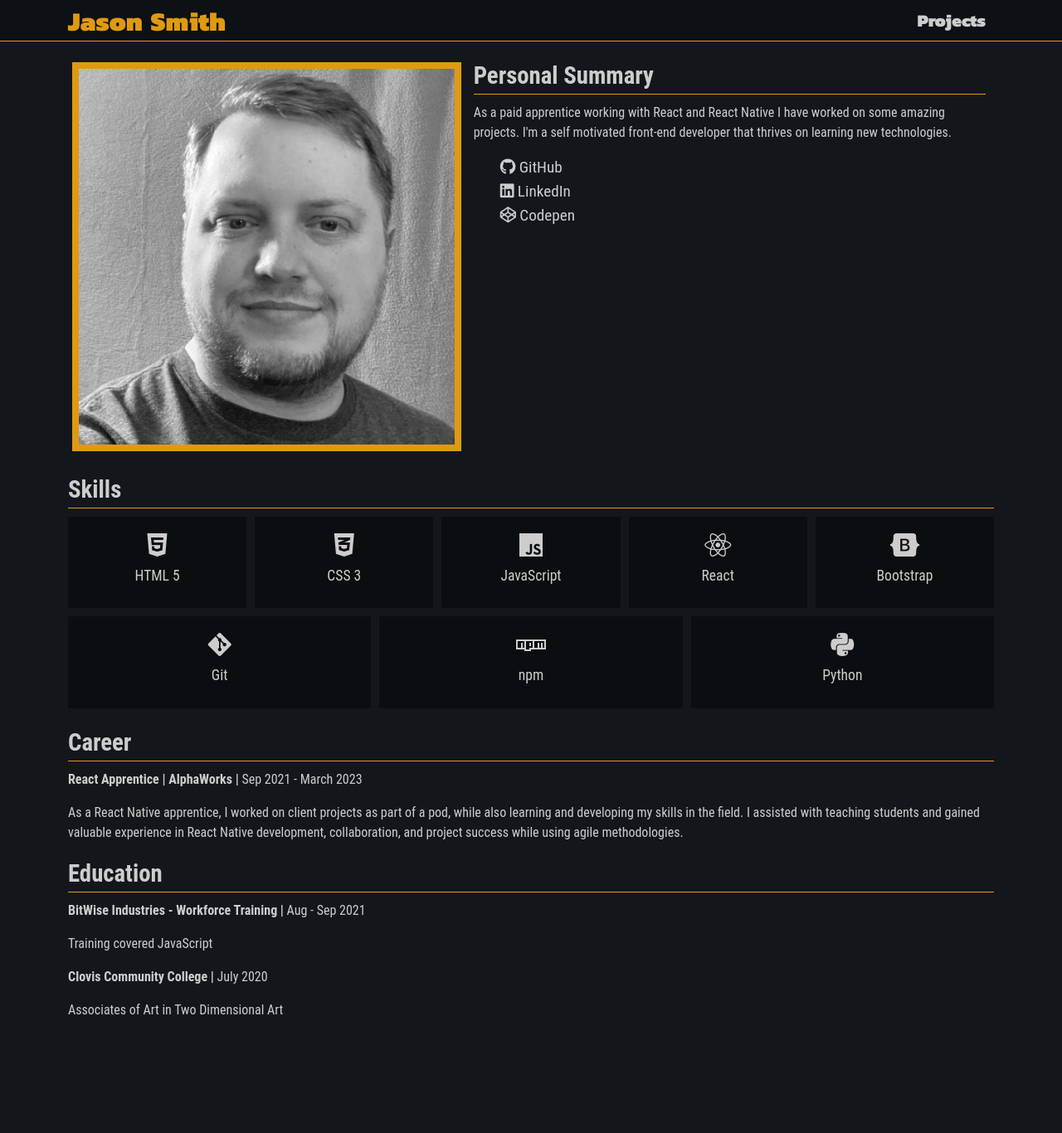
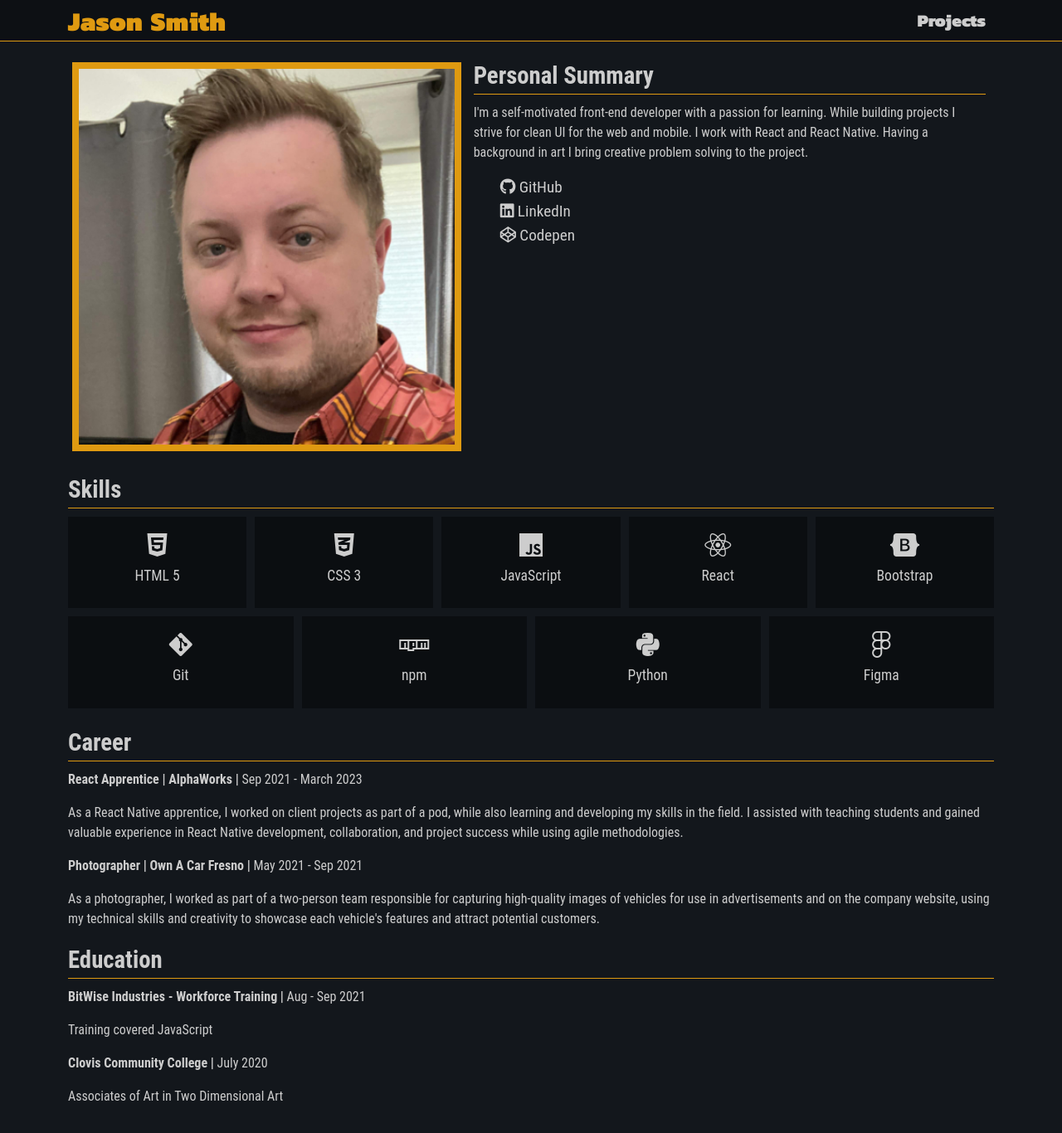
Before and after one commit to SmiJa/SmiJa, a React (Create React App) app: page / in a window 1280 px wide. Shown: the top 1366 px of the page at 83% size. Before the commit the page ends 1266 px from the top, so only its background shows below. Built offline with nearby package versions, Linux system fonts and the light colour scheme.

Commit message:
update about, career, and projects js files. Also add a new project.

```diff
--- a/package.json
+++ b/package.json
@@ -1,6 +1,6 @@
 {
   "name": "portfolio",
-  "version": "2.0.0",
+  "version": "2.1.0",
   "homepage": "https://smija.github.io/portfolio/",
   "private": true,
   "dependencies": {
--- a/src/components/About.js
+++ b/src/components/About.js
@@ -1,4 +1,4 @@
-import Me from './../images/profile2.png';
+import Me from './../images/ProfilePicSquare.jpg';
 import Career from './Career';
 import Education from './Education';
 
@@ -13,7 +13,7 @@ export default function About() {
 					<div className="summary">
 						<header className="summary-header">Personal Summary</header>
 						<p>
-							As a paid apprentice working with React and React Native I have worked on some amazing projects. I'm a self motivated front-end developer that thrives on learning new technologies.
+							I'm a self-motivated front-end developer with a passion for learning. While building projects I strive for clean UI for the web and mobile. I work with React and React Native. Having a background in art I bring creative problem solving to the project.
 						</p>
 
 						<ul className="social-links">
@@ -65,6 +65,10 @@ export default function About() {
 						<i className="fab fa-python p-2"></i>
 						<p>Python</p>
 					</div>
+					<div className="skill">
+						<i className="fab fa-figma p-2"></i>
+						<p>Figma</p>
+					</div>
 				</div>
 			</div>
 
--- a/src/components/Career.js
+++ b/src/components/Career.js
@@ -6,6 +6,10 @@ export default function Career() {
 				<p className=""><span className="job-title">React Apprentice | AlphaWorks |</span> Sep 2021 - March 2023</p>
 				<p>As a React Native apprentice, I worked on client projects as part of a pod, while also learning and developing my skills in the field. I assisted with teaching students and gained valuable experience in React Native development, collaboration, and project success while using agile methodologies.</p>
 			</div>
+			<div>
+				<p className=""><span className="job-title">Photographer | Own A Car Fresno |</span> May 2021 - Sep 2021</p>
+				<p>As a photographer, I worked as part of a two-person team responsible for capturing high-quality images of vehicles for use in advertisements and on the company website, using my technical skills and creativity to showcase each vehicle's features and attract potential customers.</p>
+			</div>
 		</div>
 	);
 }
--- a/src/components/Projects.js
+++ b/src/components/Projects.js
@@ -6,11 +6,29 @@ import passwordGenerator from './../images/passwordGenerator.png';
 import rockPaperScissors from './../images/rockPaperScissors.png';
 import shoppingList from './../images/shoppingList.png';
 import triviaAndChill from './../images/triviaAndChill.png';
+import personalSite from './../images/PersonalArtPortfolio.png';
 
 export default function Projects() {
 	return (
     <div className="container" id="projects-page">
 			<div className="projects-wrap">
+			<div className="project">
+					<div className="img-wrap">
+						<img src={personalSite} alt="" className="" />
+					</div>
+					<div className="project-info">
+						<header>
+							<p className="">Mrjasonsmith.com</p>
+						</header>
+						<p className='about'>This project is a personal protfolio site for my artwork.</p>
+						<p>Built with: HTML, CSS, JavaScript</p>
+						<div className="btn-bar">
+							<a className="btn project-btn" href="https://mrjasonsmith.com/">Link to the site</a>
+						</div>
+
+					</div>
+        </div>
+
         <div className="project">
 					<div className="img-wrap">
 						<img src={shoppingList} alt="" className="" />
```
Also changed, not shown: src/images/PersonalArtPortfolio.png (added), 1 other file (tests, documents, lock files or other folders).
